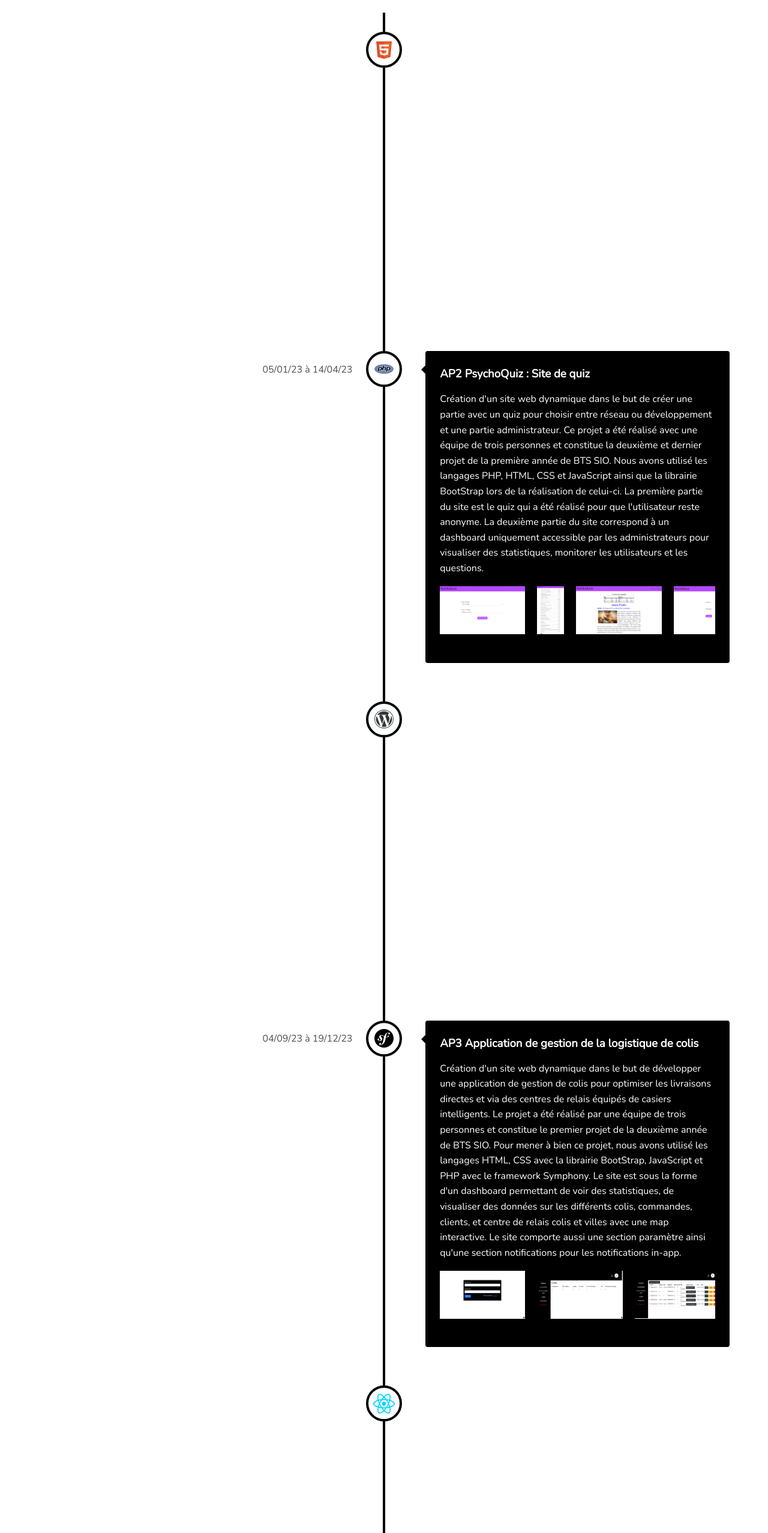
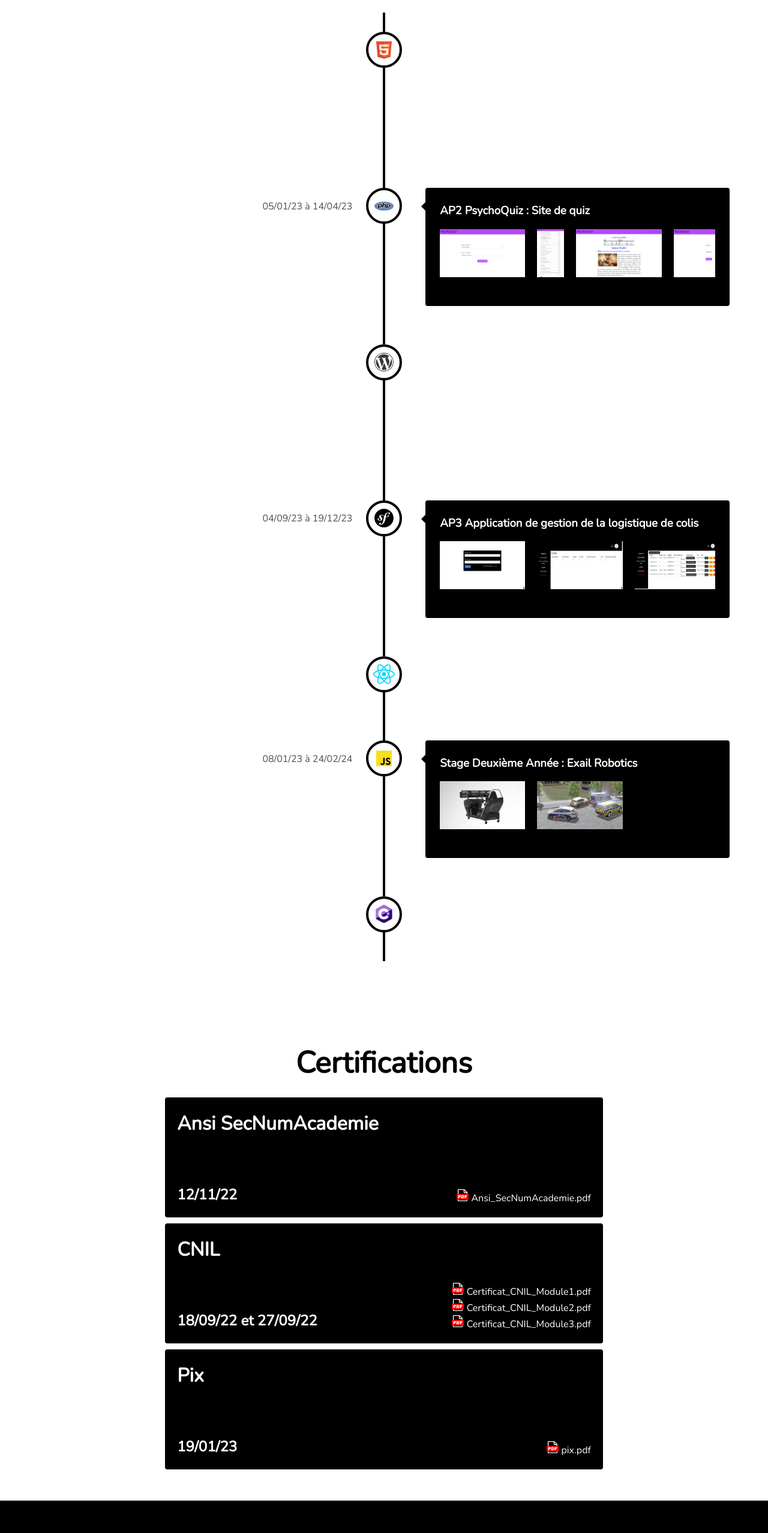
Before and after one commit to EwennAnsquer/portfolio, a React (Vite) app: page / in a window 1280 px wide. Shown: the part 1780-4335 px from the top of the page at 60% size. Built offline with nearby package versions, Linux system fonts and the light colour scheme.

Commit message:
changement du lien du tableau de l'epreuve e4 et moins de texte dans la timeline

```diff
--- a/src/App.jsx
+++ b/src/App.jsx
@@ -47,9 +47,6 @@ function App() {
                     <YTBIcon width={"200px"} />
                     <div className="veilleContainer">
                         <div className="veilleIframe">
-                            <iframe width="560" height="315" src="https://www.youtube.com/embed/4S9jVV1k-rA?si=A7du4z6DTKWmv6Bz" title="YouTube video player" frameBorder="0" allow="accelerometer; autoplay; clipboard-write; encrypted-media; gyroscope; picture-in-picture; web-share" allowFullScreen></iframe>
-                        </div>
-                        <div className="veilleIframe">
                             <iframe width="560" height="315" src="https://www.youtube.com/embed/W_UQHr49Tvo?si=fBqdxH_6yz6iM5Uw" title="YouTube video player" frameBorder="0" allow="accelerometer; autoplay; clipboard-write; encrypted-media; gyroscope; picture-in-picture; web-share" allowFullScreen></iframe>
                         </div>
                         <div className="veilleIframe">
@@ -57,9 +54,6 @@ function App() {
                         </div>
                         <div className="veilleIframe">
                             <iframe width="560" height="315" src="https://www.youtube.com/embed/AQKYSaAvnKs?si=mxjw6ZCx6ONeCSQs" title="YouTube video player" frameBorder="0" allow="accelerometer; autoplay; clipboard-write; encrypted-media; gyroscope; picture-in-picture; web-share" allowFullScreen></iframe>
-                        </div>
-                        <div className="veilleIframe">
-                            <iframe width="560" height="315" src="https://www.youtube.com/embed/EQJfDLENYnU?si=kDEUZPn0ZCjtUe6A" title="YouTube video player" frameBorder="0" allow="accelerometer; autoplay; clipboard-write; encrypted-media; gyroscope; picture-in-picture; web-share" allowFullScreen></iframe>
                         </div>
                         <div className="veilleIframe">
                             <iframe width="560" height="315" src="https://www.youtube.com/embed/71UbDN4csas?si=JscD2B_Yt9P0mk-7" title="YouTube video player" frameBorder="0" allow="accelerometer; autoplay; clipboard-write; encrypted-media; gyroscope; picture-in-picture; web-share" allowFullScreen></iframe>
@@ -117,8 +111,18 @@ function App() {
                                 </a>
                             </li>
                             <li>
-                                <a href={`https://dochub.com/m/shared-document/eansquer-ledantec/Zxz7E3jVB0A4NqDRlWd2G8/tableau-pdf?dt=mhHgtyQeaNRmzXx_fTTv`} target='_blank'>
+                                <a href={`https://dochub.com/m/shared-document/ansquer-ewenn/qd0E4NeKgrg60AdRJ9LYyj/tableau-de-synthese-epreuve-e4-bts-sio-2022-pdf?dt=GZisVsJX2xDyEqJyE6iq`} target='_blank'>
                                     <PDFIcon width={"20px"} /> Tableau Épreuve E4.pdf
+                                </a>
+                            </li>
+                            <li>
+                                <a href={`https://dochub.com/m/shared-document/ansquer-ewenn/Xv7zYW5RnloEmy9V2A9egx/attestation-stage-1er-annee-bts-pdf?dt=j6W3za3CXz6uwztU7aqA`} target='_blank'>
+                                    <PDFIcon width={"20px"} /> Attestation-Stage-1er-Année.pdf
+                                </a>
+                            </li>
+                            <li>
+                                <a href={`https://dochub.com/m/shared-document/ansquer-ewenn/gp5nv1EK7EymajowGlbo0J/attestation-stage-2eme-annee-bts-pdf?dt=js_pru14aitvxgEvmf14`} target='_blank'>
+                                    <PDFIcon width={"20px"} /> Attestation-Stage-2eme-Année.pdf
                                 </a>
                             </li>
                         </ul>
--- a/src/components/timeline/timeline.jsx
+++ b/src/components/timeline/timeline.jsx
@@ -45,9 +45,9 @@ export default function Timeline() {
           dateClassName={ "date" }
         >
           <h3 className="vertical-timeline-element-title">AP1 : Site internet des métiers</h3>
-          <p>
+          {/* <p>
             Création d'un site web statique de manière individuelle dans le but de présenter un métier de l'informatique. Pour ce projet, j'ai utilisé des langages web comme HTML, CSS et JavaScript et a été réalisé pendant la première année de BTS SIO. Pour ce projet, j'ai choisi le métier de développer front-end, car développer des sites internet a toujours été une activité que j'ai beaucoup réalisé ces dernières années. J'ai choisi de partir sur un thème clair et j'ai choisi une couleur principale que j'ai déclinée en plusieurs variantes et j'ai ensuite réalisé le reste avec du noir ou du blanc.
-          </p>
+          </p> */}
           <Galery>
             <img src={imgAp1} className='imgGalery' style={{aspectRatio: "9/16"}} alt="image du projet Site internet des métiers" title="image du projet Site internet des métiers"/>
           </Galery>
@@ -62,9 +62,9 @@ export default function Timeline() {
           dateClassName={ "date" }
         >
           <h3 className="vertical-timeline-element-title">AP2 PsychoQuiz : Site de quiz </h3>
-          <p>
+          {/* <p>
             Création d'un site web dynamique dans le but de créer une partie avec un quiz pour choisir entre réseau ou développement et une partie administrateur. Ce projet a été réalisé avec une équipe de trois personnes et constitue la deuxième et dernier projet de la première année de BTS SIO. Nous avons utilisé les langages PHP, HTML, CSS et JavaScript ainsi que la librairie BootStrap lors de la réalisation de celui-ci. La première partie du site est le quiz qui a été réalisé pour que l'utilisateur reste anonyme. La deuxième partie du site correspond à un dashboard uniquement accessible par les administrateurs pour visualiser des statistiques, monitorer les utilisateurs et les questions.
-          </p>
+          </p> */}
           <Galery>
             <img src={imgAccueilAp2} className='imgGalery' style={{aspectRatio: "16/9"}} alt="image de l'accueil du projet PshychoQuiz" title="image de l'accueil du projet PshychoQuiz" />
             <img src={imgQuizAp2} className='imgGalery' style={{aspectRatio: "9/16"}} alt="image de la page quiz du projet PshychoQuiz" title="image de la page quiz du projet PshychoQuiz"/>
@@ -84,9 +84,9 @@ export default function Timeline() {
           dateClassName={ "date" }
         >
           <h3 className="vertical-timeline-element-title">Stage Première Année : Jérôme Perrot</h3>
-          <p>
+          {/* <p>
             Apprentissage et création de pages WordPress. Ce stage a été réalisé avec un entrepreneur indépendant du nom de Jérôme Perrot. Le stage a été effectué en distanciel. Durant le stage, j'ai commencé par me former sur WordPress en suivant des tutos sur le site officiel de WordPress destiné à m'apprendre les bases. Puis j'ai appris la création de plugin pour WordPress en PHP et React. Par la suite, j'ai appris utiliser le thème WordPress Divi qui est constructeur de pages visuel avec de nombreuses fonctionnalités de personnalisation pour la conception de sites web.
-          </p>
+          </p> */}
           <Galery>
             <img src={soleilAlpha1} className='imgGalery' style={{aspectRatio: "9/16"}} alt="image d'une page fait avec le builder Divi" title="image d'une page fait avec le builder Divi" />
             <img src={soleilAlpha2} className='imgGalery' style={{aspectRatio: "9/16"}} alt="image du builder Divi" title="image du builder Divi"/>
@@ -103,9 +103,9 @@ export default function Timeline() {
           dateClassName={ "date" }
         >
           <h3 className="vertical-timeline-element-title">AP3 Application de gestion de la logistique de colis</h3>
-          <p>
+          {/* <p>
             Création d'un site web dynamique dans le but de développer une application de gestion de colis pour optimiser les livraisons directes et via des centres de relais équipés de casiers intelligents. Le projet a été réalisé par une équipe de trois personnes et constitue le premier projet de la deuxième année de BTS SIO. Pour mener à bien ce projet, nous avons utilisé les langages HTML, CSS avec la librairie BootStrap, JavaScript et PHP avec le framework Symphony. Le site est sous la forme d'un dashboard permettant de voir des statistiques, de visualiser des données sur les différents colis, commandes, clients, et centre de relais colis et villes avec une map interactive. Le site comporte aussi une section paramètre ainsi qu'une section notifications pour les notifications in-app.
-          </p>
+          </p> */}
           <Galery>
             <img src={imgLoginAp3} className='imgGalery' style={{aspectRatio: "16/9"}} alt="image de l'accueil du projet PshychoQuiz" title="image de l'accueil du projet PshychoQuiz" />
             <img src={imgRapportsAp3} className='imgGalery' style={{aspectRatio: "16/9"}} alt="image de la page quiz du projet PshychoQuiz" title="image de la page quiz du projet PshychoQuiz"/>
@@ -126,11 +126,11 @@ export default function Timeline() {
           dateClassName={ "date" }
         >
           <h3 className="vertical-timeline-element-title">Mise en place d'un portfolio</h3>
-          <p>
+          {/* <p>
             Création d'un portfolio de manière individuel dans le but de retracer le parcour de proffessionnalisation et décrit les réalisations professionnelles élaborées au
             cours de la formation et l‟acquisition des compétences décrites dans le bloc de compétences « Support et mise à
             disposition de services informatiques ».
-          </p>
+          </p> */}
         </VerticalTimelineElement>
         <VerticalTimelineElement
           className='vertical-timeline-element--work date'
@@ -142,9 +142,9 @@ export default function Timeline() {
           dateClassName={ "date" }
         >
           <h3 className="vertical-timeline-element-title">Stage Deuxième Année : Exail Robotics</h3>
-          <p>
+          {/* <p>
             Ajout d'un bouton dans la bar de navigation uniquement accessible lors de la phase de configuration pour accéder à une interface pour permettre la modification (déplacement, rotation, pourcentage de chance d'activation et distance d'activation) ainsi que le chargement/sauvegarde de ses modification sur tous les objets présent dans les scénarios dans l'environement 3D. Le stage à été réaliser en javascript en solitaire avec des réunion avec le chef de projet/commercial/developpeur/graphiste sur l'avancé de mon travail.
-          </p>
+          </p> */}
           <Galery>
             <img src={efcar} className='imgGalery' style={{aspectRatio: "16/9"}} alt="image d'illustration du simulateur uttilisé" title="image d'illustration du simulateur uttilisé" />
             <img src={efcarScn} className='imgGalery' style={{aspectRatio: "16/9"}} alt="image d'illustration de l'environnement 3D avec un scénario activé" title="image d'illustration de l'environnement 3D avec un scénario activé"/>
@@ -154,15 +154,15 @@ export default function Timeline() {
           className='vertical-timeline-element--work date'
           iconStyle={{ background: '#fff', boxShadow: 'none', display: "flex", justifyContent: "center", alignItems: "center", border: "4px solid black"}}
           icon={<CSHARPIcon width={"60%"}/>}
-          date='PAS ENCORE DE DATE'
+          date='11/03/2024 à 22/04/2024'
           contentArrowStyle={{ borderRight: '7px solid #000' }}
           contentStyle={{backgroundColor: "#000", color: "#fff", boxShadow: "none"}}
           dateClassName={ "date" }
         >
-          <h3 className="vertical-timeline-element-title">AP4 pas encore fait</h3>
-          <p>
+          <h3 className="vertical-timeline-element-title">AP4 Application Point de Fidélité</h3>
+          {/* <p>
             Et bas ducoup je sais pas.
-          </p>
+          </p> */}
         </VerticalTimelineElement>
       </VerticalTimeline>
     </div>
```
